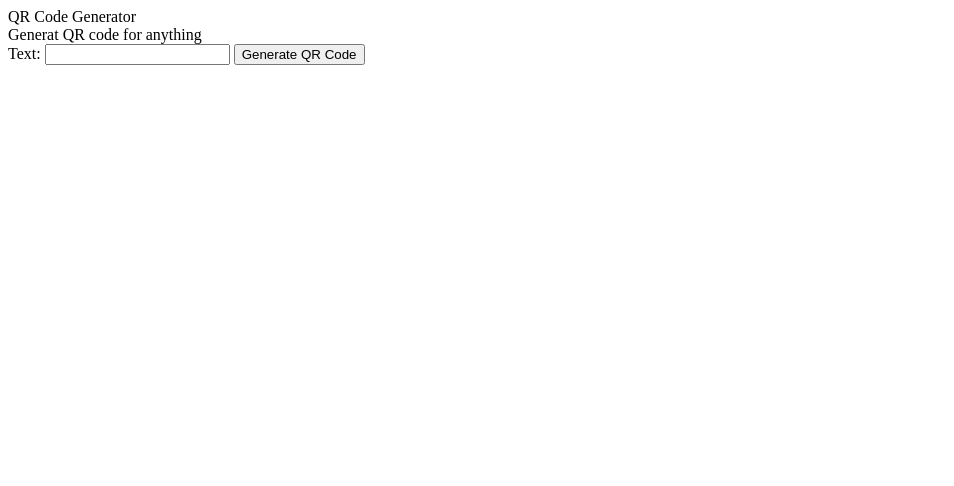
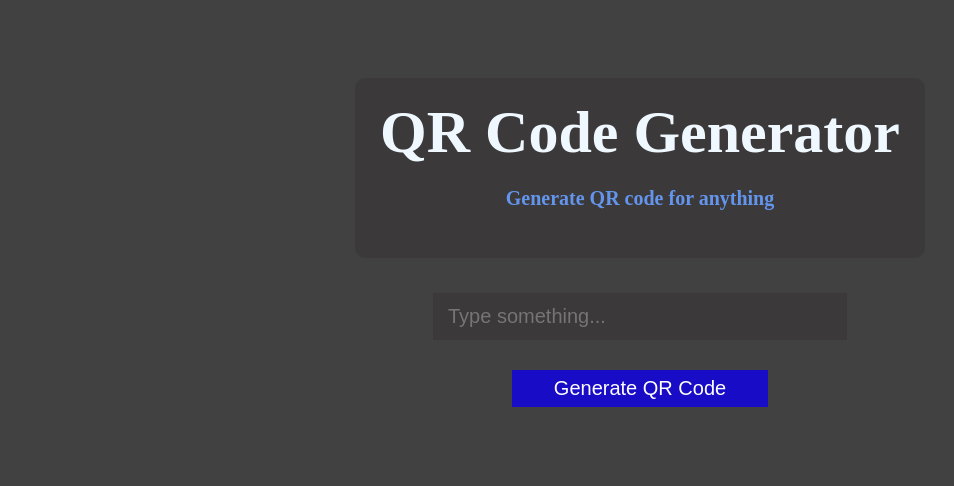
Before and after one commit to abhi-navz/Web-Development-Projects, a plain HTML site: page QR code generator/index.html in a window 1280 px wide. Shown: the whole page, without its empty margins (0-954 px from the left). Drawn offline with Linux system fonts and the light colour scheme.

Commit message:
Added some styling

```diff
--- a/QR code generator/index.html
+++ b/QR code generator/index.html
@@ -2,20 +2,24 @@
 <html>
   <head>
     <title>QR Code Generator</title>
+    <link rel="stylesheet" href="./style.css" />
     <script src="./script.js"></script>
     <script src="https://cdn.rawgit.com/davidshimjs/qrcodejs/gh-pages/qrcode.min.js"></script>
   </head>
   <body>
-    <div class="title">QR Code Generator</div>
-    <div class="subtitle">Generat QR code for anything</div>
+    <section class="heading">
+      <div class="title">QR Code Generator</div>
+      <div class="subtitle">Generate QR code for anything</div>
+    </section>
 
-    <div>
-      <label for="inputText">Text:</label>
-      <input type="text" id="inputText" />
+    <section class="inputSection">
+      <div>
+        <input type="text" id="inputText" placeholder="Type something..." />
+      </div>
       <button id="button" type="submit" onclick="generateQRCode()">
         Generate QR Code
       </button>
-    </div>
+    </section>
 
     <div id="qrcode"></div>
   </body>
--- a/QR code generator/script.js
+++ b/QR code generator/script.js
@@ -1,5 +1,3 @@
-
-
 function generateQRCode() {
   var inputText = document.getElementById("inputText").value;
   var qrcodeElement = document.getElementById("qrcode");
@@ -16,4 +14,7 @@ function generateQRCode() {
     colorLight: "#ffffff",
     correctLevel: QRCode.CorrectLevel.H,
   });
+
+  qrcodeElement.style.backgroundColor = "white";
+
 }
--- /dev/null
+++ b/QR code generator/style.css
@@ -0,0 +1,71 @@
+body {
+  display: flex;
+  flex-direction: column;
+  align-items: center;
+  justify-content: center;
+  background-color: #414141;
+  height: 100vh;
+  color: white;
+}
+.heading {
+  margin: 25px 0px;
+  display: flex;
+  flex-direction: column;
+  align-items: center;
+  gap: 10px;
+  height: 20vh;
+
+  background-color: #3b3939;
+  padding: 10px 15px;
+  border-radius: 10px;
+}
+.title {
+  font-size: 60px;
+  font-weight: 800;
+  color: aliceblue;
+  margin: 10px;
+}
+.subtitle {
+  font-size: 20px;
+  font-weight: 600;
+  color: cornflowerblue;
+}
+
+/* Input section */
+
+.inputSection {
+  display: flex;
+  flex-direction: column;
+  align-items: center;
+  gap: 10px;
+  height: 25vh;
+}
+#inputText {
+  font-size: 20px;
+  font-weight: 300;
+  background-color: #3b3939;
+  margin: 10px;
+  width: 30vw;
+  padding: 12px 15px;
+  border: none;
+  color: white;
+}
+#button {
+  font-size: 20px;
+  font-weight: 400;
+  color: white;
+  background-color: #180cc7;
+  margin: 10px;
+  width: 20vw;
+  padding: 7px 15px;
+  border: none;
+}
+
+#qrcode {
+  height: 30vh;
+
+  padding: 20px;
+  display: flex;
+  align-items: center;
+  justify-content: center;
+}
```
